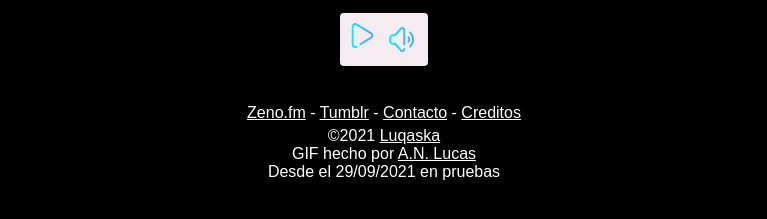
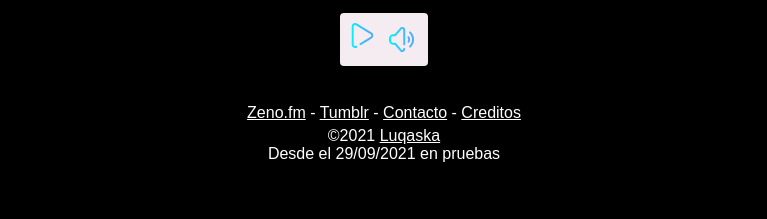
Before and after one commit to Luqaska/ghostboulevard, a plain HTML site: page index.html in a window 1280 px wide. Shown: the part 367-586 px from the top of the page, without its empty margins (256-1023 px from the left). Drawn offline with Linux system fonts and the light colour scheme.

Commit message:
Update index.html

```diff
--- a/index.html
+++ b/index.html
@@ -22,7 +22,7 @@
       Your browser does not support the audio element.
     </audio>
     <!--<div><iframe src="https://zeno.fm/player/ghostblvr" width="100%" height="100" frameborder="0" scrolling="no"></iframe></div>-->
-    <footer><a href="https://zeno.fm/ghostblvr/">Zeno.fm</a> - <a href="https://ghostblvr.tumblr.com">Tumblr</a> - <a href="mailto:ghost@getbackinthe.kitchen">Contacto</a> - <a href="credits.html">Creditos</a><div id="footerer">&copy;2021 <a href="https://lucas.koyu.space">Luqaska</a><br>GIF hecho por <a href="https://anlucas.neocities.org">A.N. Lucas</a><br>Desde el 29/09/2021 en pruebas</div></footer>
+    <footer><a href="https://zeno.fm/ghostblvr/">Zeno.fm</a> - <a href="https://ghostblvr.tumblr.com">Tumblr</a> - <a href="mailto:ghost@getbackinthe.kitchen">Contacto</a> - <a href="credits.html">Creditos</a><div id="footerer">&copy;2021 <a href="https://lucas.koyu.space">Luqaska</a><br>Desde el 29/09/2021 en pruebas</div></footer>
   </body>
   <script src="audiplay.js"></script>
 </html>
```
